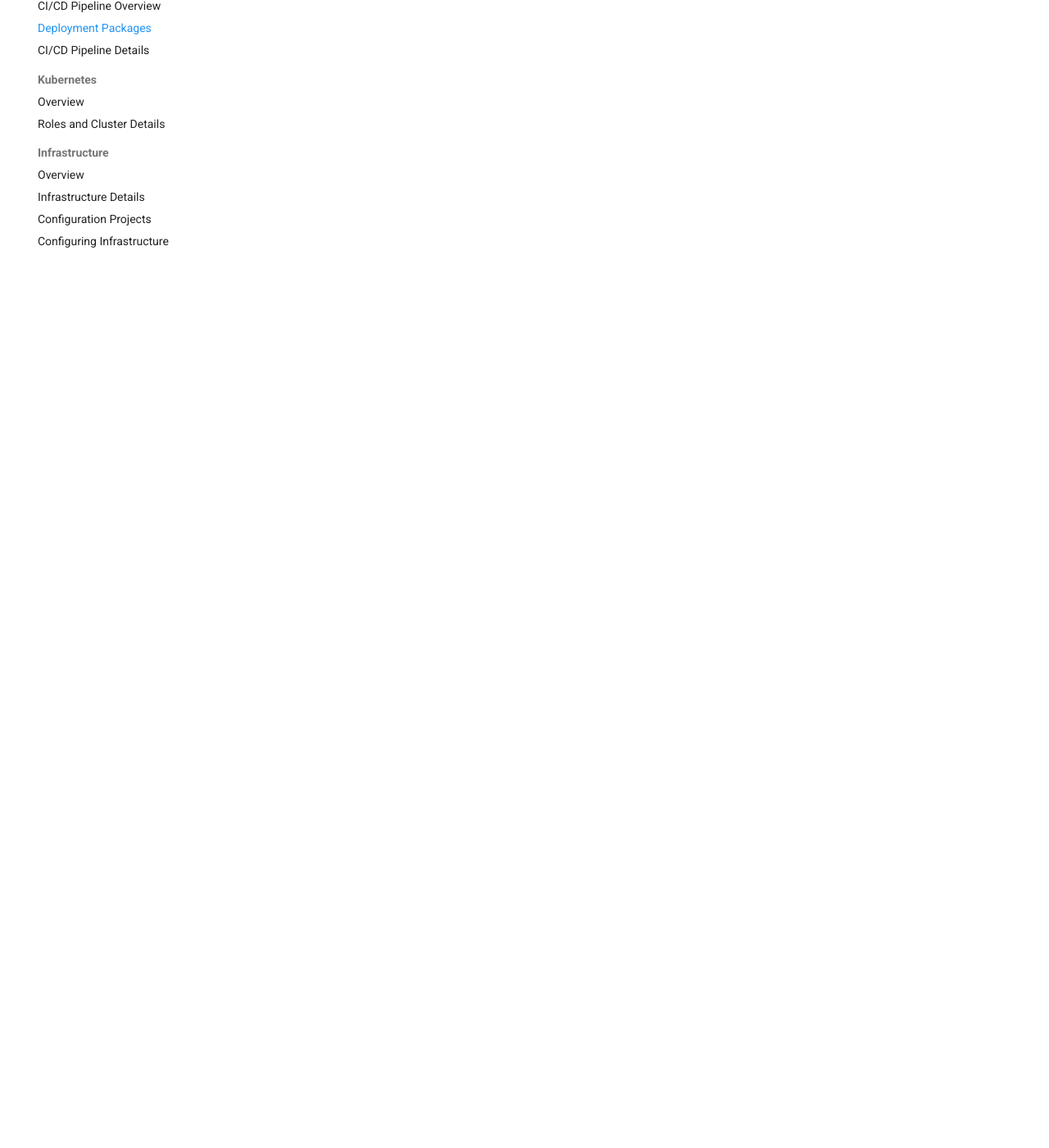
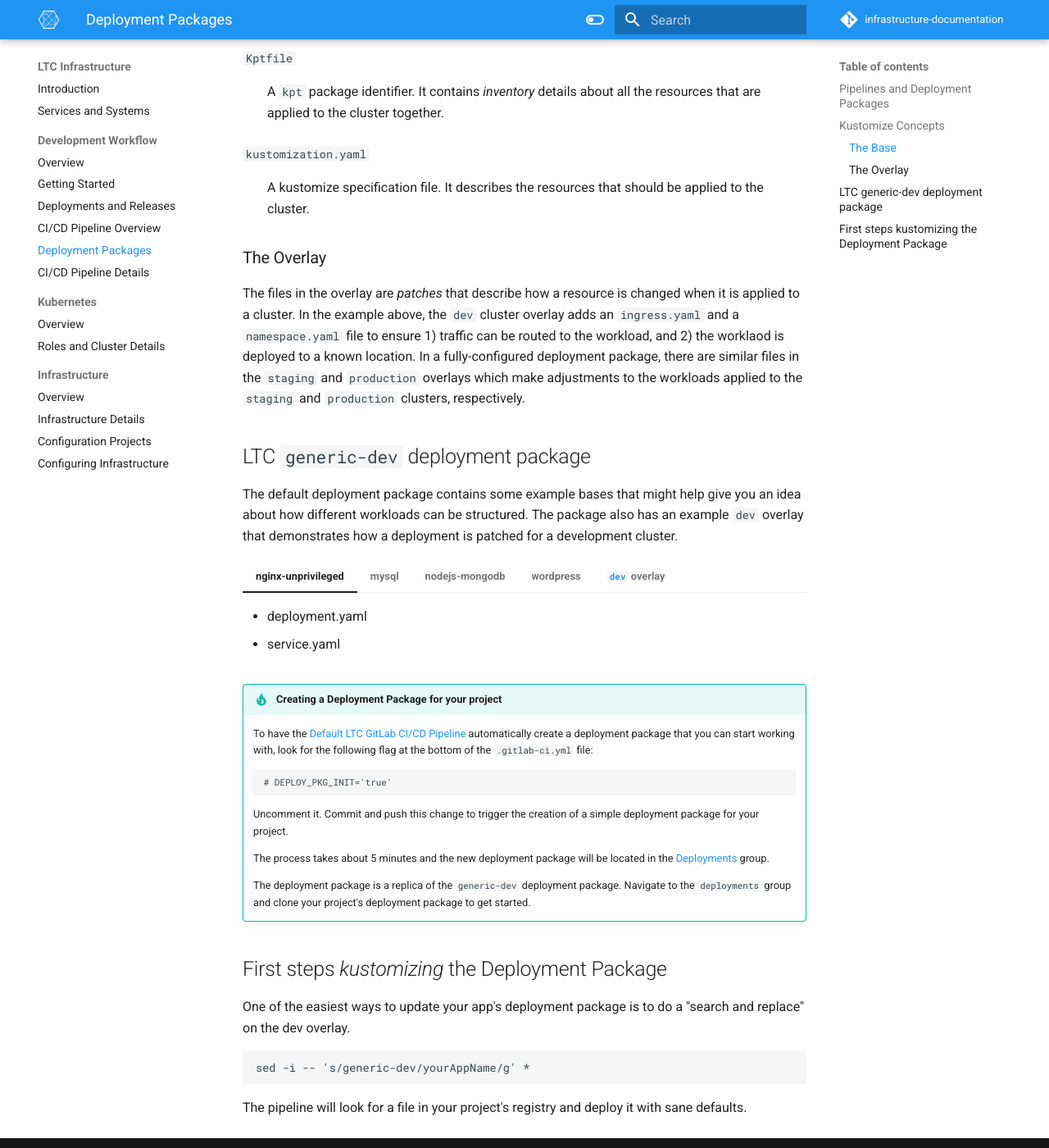
Before and after one commit to bcit-ltc/infrastructure-documentation, an MkDocs documentation site: the page built from docs/dev-workflow/deployment-packages.md, in a window 1280 px wide and 1400 px high, scrolled down 2058 px. Shown: the whole window at 82% size. Built offline with MkDocs 1.6.1 and Material for MkDocs 9.7.7, drawn with Linux system fonts in a browser that asks for light colours; some of the changed text lies outside the part shown.

Commit message:
feat: adds deployment package info

```diff
--- a/docs/dev-workflow/deployment-packages.md
+++ b/docs/dev-workflow/deployment-packages.md
@@ -4,25 +4,103 @@
 
     This page is still being written...
 
-The default pipeline file can help you get started with an automated build and deploy, but it's not configured to do much right out of the box - it requires some configuration before you can see your app on a cluster.
+The default pipeline file can help you get started with an automated build and deploy, but it's not configured to do much out of the box - it requires configuration before you can see your app on a cluster.
 
-Up until now, we've talked about the `Dockerfile` and the `CI/CD pipeline configuration file`. But the other part of the picture is the set of KRM's you use to tell the cluster how to deploy your app. These files are called a **deployment package**.
+Up until now, we've talked about the `Dockerfile` and the `CI/CD pipeline configuration file`. But the other part of the picture is the set of KRM's you configure to tell the cluster how to deploy your app. Together, these files are called a **deployment package**.
 
-A deployment package is built around [`kustomize`](https://kubectl.docs.kubernetes.io/), where there's a base set of configuration files that get modified by *overlays* based on the cluster they're being applied to.
+## Pipelines and Deployment Packages
+
+Your source code project runs the pipeline that builds and deploys your app. The diagram below outlines how the pipeline gets triggered and how the deployment package gets deployed to the dev cluster.
+
+![Deployment Pipeline](../assets/deployment-package-apply.png#only-light)
+![Deployment Pipeline](../assets/deployment-package-apply-dark.png#only-dark)
+
+## Kustomize Concepts
+
+A deployment package is built around [`kustomize`](https://kubectl.docs.kubernetes.io/), where a base set of configuration files get modified by *overlays* based on the cluster they're being applied to.
 
 Here's what the structure of a kustomize-based deployment package looks like:
 
-![kustomized deploy package](../assets/kustomized-deploy-pkg.png)
+<!-- markdownlint-disable MD033 -->
+<figure markdown>
+![kustomized deploy package](../assets/kustomize.png){ width="500" }
+  <figcaption>An example `nginx` deployment package</figcaption>
+</figure>
 
-The files in the `dev` path are *patches* that configure the deployment for a `dev` cluster. Similarly, the files in the `production` path are patches for the `production` cluster.
+### The Base
 
-!!! tip "Creating a Deployment Package"
+The base in the example above consists of some standard Kubernetes Resource Manifests:
 
-    To have the Default CI/CD pipeline create a "generic" deployment package that you can start working with, look for the **DEPLOY_PKG_INIT** flag at the bottom of the `.gitlab-ci.yml` file and uncomment it. Commit this change to trigger the creation of a simple deployment package.
+* `deployment.yaml`
+* `service.yaml`
 
-Once this deployment package has been created, it can be *kustomized* to work with your app image so that it can be deployed to a cluster.
+Because this package is based on `nginx`, it also includes a `configmap.yaml` that houses `nginx.conf` settings.
 
-## Deployment pipeline
+The README.md is self explanatory, but the two other files are worth describing:
 
-![Deployment Pipeline](../assets/deployment-package-apply.png#only-light)
-![Deployment Pipeline](../assets/deployment-package-apply-dark.png#only-dark)
+`Kptfile`
+
+:   A `kpt` package identifier. It contains *inventory* details about all the resources that are applied to the cluster together.
+
+`kustomization.yaml`
+
+:   A kustomize specification file. It describes the resources that should be applied to the cluster.
+
+### The Overlay
+
+The files in the overlay are *patches* that describe how a resource is changed when it is applied to a cluster. In the example above, the `dev` cluster overlay adds an `ingress.yaml` and a `namespace.yaml` file to ensure 1) traffic can be routed to the workload, and 2) the worklaod is deployed to a known location. In a fully-configured deployment package, there are similar files in the `staging` and `production` overlays which make adjustments to the workloads applied to the `staging` and `production` clusters, respectively.
+
+## LTC `generic-dev` deployment package
+
+The default deployment package contains some example bases that might help give you an idea about how different workloads can be structured. The package also has an example `dev` overlay that demonstrates how a deployment is patched for a development cluster.
+
+=== "nginx-unprivileged"
+
+    * deployment.yaml
+    * service.yaml
+
+=== "mysql"
+
+    * deployment.yaml
+    * pvc.yaml
+    * service.yaml
+
+=== "nodejs-mongodb"
+
+    * `mongo-express`
+        * deployment.yaml
+    * service.yaml
+
+=== "wordpress"
+
+    * `deployment`
+        * volume.yaml
+        * wordpress-deployment.yaml
+    * `mysql`
+        * mysql-deployment.yaml
+    * service.yaml
+
+=== "`dev` overlay"
+
+    * ingress.yaml
+    * namespace.yaml
+
+!!! tip "Creating a Deployment Package for your project"
+
+    To have the [Default LTC GitLab CI/CD Pipeline](https://issues.ltc.bcit.ca/-/snippets/60) automatically create a deployment package that you can start working with, look for the following flag at the bottom of the `.gitlab-ci.yml` file:
+
+        # DEPLOY_PKG_INIT='true'
+
+    Uncomment it. Commit and push this change to trigger the creation of a simple deployment package for your project.
+
+    The process takes about 5 minutes and the new deployment package will be located in the [Deployments](https://issues.ltc.bcit.ca/deployments) group.
+
+    The deployment package is a replica of the `generic-dev` deployment package. Navigate to the `deployments` group and clone your project's deployment package to get started.
+
+## First steps *kustomizing* the Deployment Package
+
+One of the easiest ways to update your app's deployment package is to do a "search and replace" on the dev overlay.
+
+    sed -i -- 's/generic-dev/yourAppName/g' *
+
+The pipeline will look for a file in your project's registry and deploy it with sane defaults.
```
Also changed, not shown: docs/dev-workflow/deployment-release.md (+1 -1 lines), docs/dev-workflow/getting-started-dev.md (+5 -1 lines), docs/dev-workflow/pipeline-overview.md (+53 -13 lines), docs/assets/kustomize.png (added).
